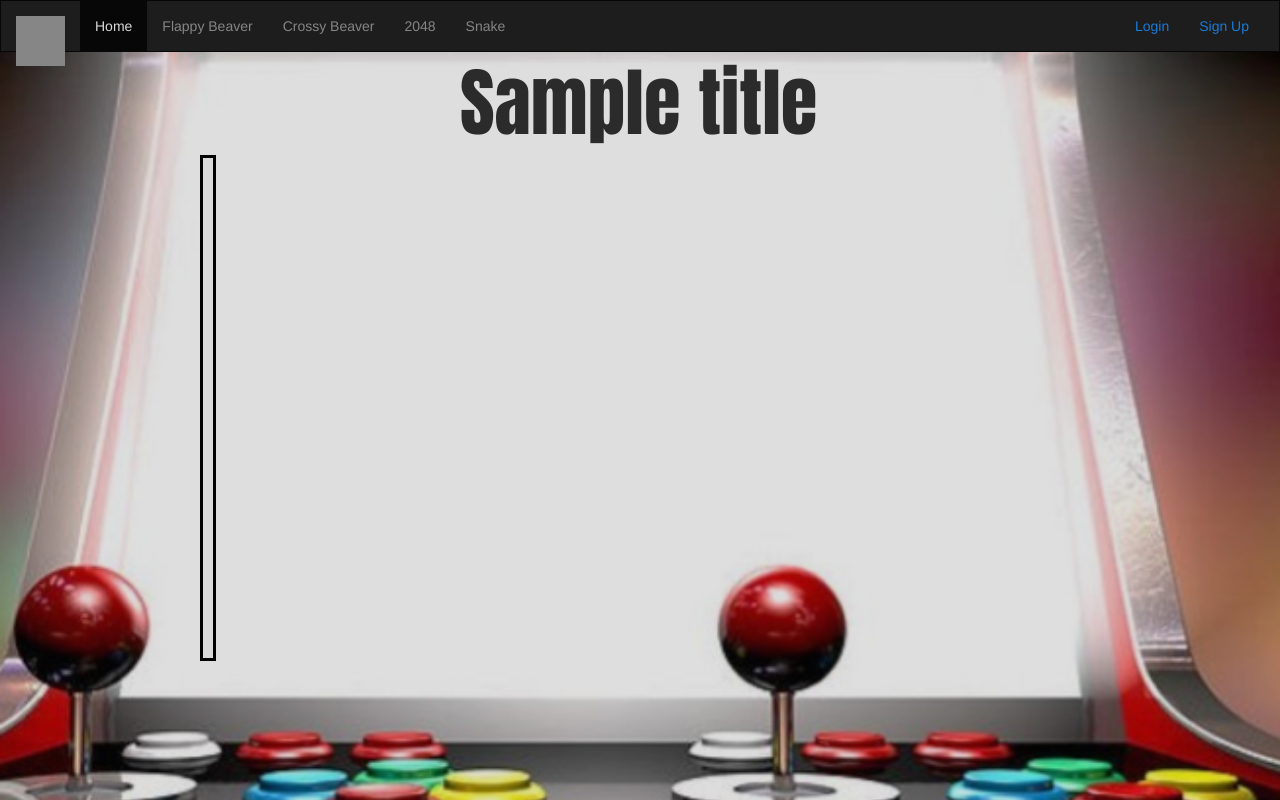
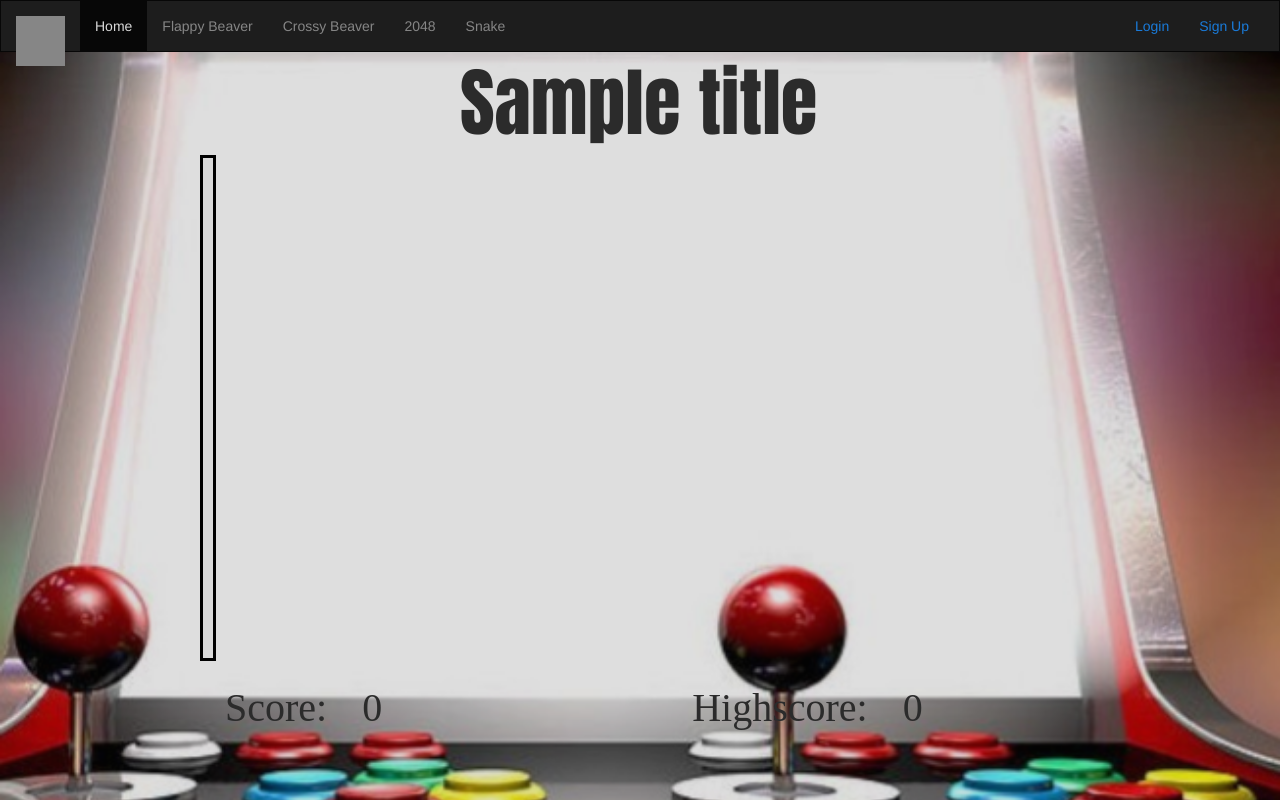
Before and after one commit to noahahooja/p2beavers, a Flask app: template templates/snake.html in a window 1280 px wide. Run offline with Flask 2, Linux system fonts and the light colour scheme; the template is opened without the code that fills it: most values are stand-ins (such as "Sample title", 1, 10 or a date in 2020); some libraries are stand-ins or nearby versions; grey boxes are pictures that could not be loaded.

Commit message:
snake game update

```diff
--- a/templates/snake.html
+++ b/templates/snake.html
@@ -10,6 +10,7 @@
         constructor(x, y, number) {
             this.x = x;
             this.y = y;
+            this.number = number;
             this.Speed = 20;
             this.width=2;
             this.height=2;
@@ -45,7 +46,63 @@
 
 
 
+
+    class Food {
+        constructor(x,y,showing) {
+            this.x = x;
+            this.y = y;
+            this.ySpeed = 0;
+            this.width=40;
+            this.height=40;
+
+
+
+             }
+          }
+        show() {
+            ctx.fillRect("this.x,this.y,this.width,this.height");
+        }
+
+       var score;
+       var snakehead;
+       Var Food;
+
+
+
+
         function start() {
-            score=0
+            score=0;
+            document.getElementById('scoreboard').innerHTML = score;
+            spawnFood();
+            updater = setInterval(update, 10);
 
+        function gameOver(endmessage) {
+            //death animation
+            //clear out the last game
+            p = null;
+            Food = null;
+            clearInterval(updater);
+            //show text game over, press space to start again
+            ctx.font = '50px Sans';
+            ctx.fillStyle = 'red';
+            ctx.fillText(endmessage, 275, 250);
+            ctx.font = '25px Calibra';
+            ctx.fillStyle = 'orange';
+            ctx.fillText("Press spacebar to play again", 325, 300);
+        };
+
+        function spawnSnakePiece() {
+
+
+
+        function spawnFood() {
+                randrange = 50 + Math.random() * (350);
+                f = new Food(randrange);
+                Food.push(f);
+
+
+        function update () {
+            canvas.width=canvas.width;
+
+</script>
 {% endblock %}
```
